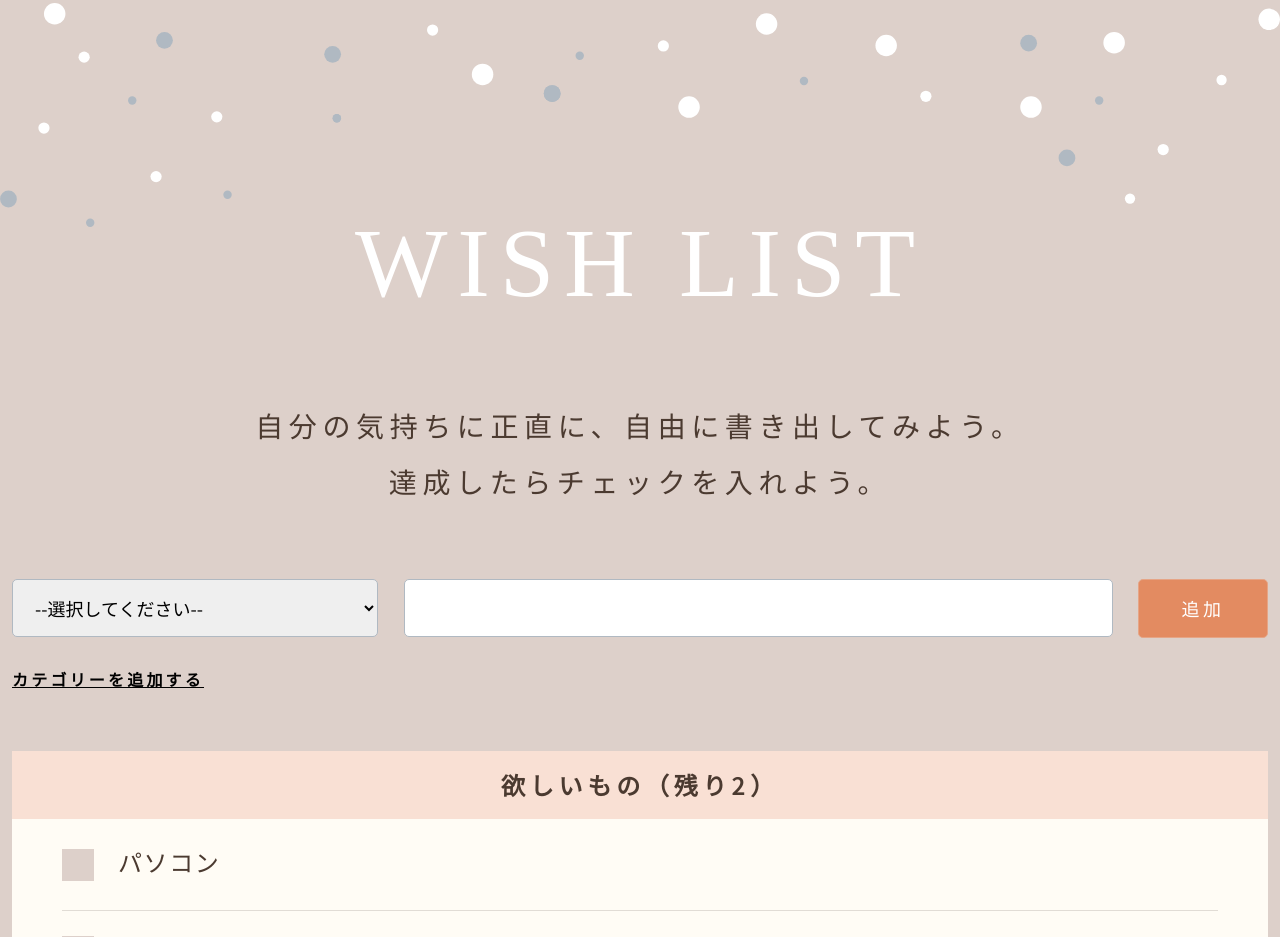
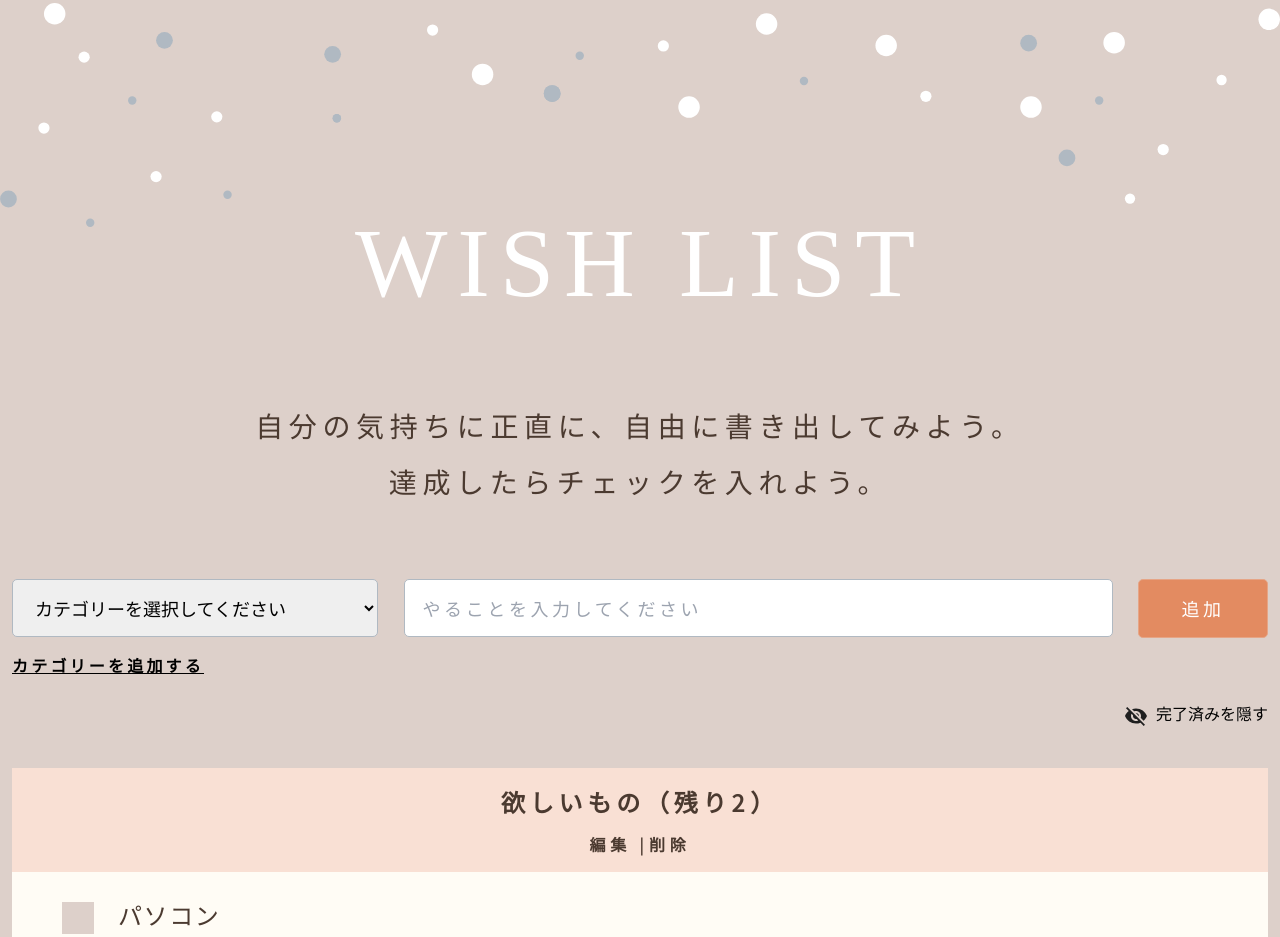
Before and after one commit to ayaoriko/react-todo-list, a React (Create React App) app: page / in a window 1280 px wide. Shown: the top 937 px of the page. Built offline with nearby package versions, Linux system fonts and the light colour scheme.

Commit message:
編集・削除機能をHTML上で追加 / 完了済みを隠す機能の実装

```diff
--- a/src/components/TodoForm.js
+++ b/src/components/TodoForm.js
@@ -14,8 +14,11 @@ export default function TodoForm({ todos,setTodos,categoryList,setCategoryList }
           }
           }>カテゴリーを追加する</button>
         </div>
-        <input type="text" id="TodoInputText" name="TodoInputText" className="todo-form-input" onChange={(e) => setInputText(e.target.value)} />
-        <button type="button" className="todo-form-submit" onClick={() => addTodoContent(todos,setTodos,inputText,inputSelect,setInputError)}>追加</button>
+        <input type="text" id="TodoInputText" name="TodoInputText" value={inputText} placeholder="やることを入力してください"
+          className="todo-form-input" onChange={(e) => setInputText(e.target.value)} />
+        <button type="button" className="todo-form-submit" onClick={() => {
+          addTodoContent(todos,setTodos,inputText,setInputText,inputSelect,setInputError);
+        }}>追加</button>
       </div >
       {inputError === 1 && <p className="todo-form-error   mt-6 text-red-500">未入力の値があります。</p>
       }
@@ -28,7 +31,7 @@ function TodoFormCategorySelect({ categoryList,inputSelect,setInputSelect }) {
     <>
       <select name="category" id="category-select" className="todo-form-select" value={inputSelect}
         onChange={(e) => setInputSelect(e.target.value)}>
-        <option value="">--選択してください--</option>
+        <option value="">カテゴリーを選択してください</option>
         {categoryList.map(ct =>
           <option value={ct} key={ct}>{ct}</option>
         )}
@@ -49,7 +52,7 @@ function AddCategory(categoryList,setCategoryList) {
   }
 }
 
-function addTodoContent(todos,setTodos,inputText,inputSelect,setInputError) {
+function addTodoContent(todos,setTodos,inputText,setInputText,inputSelect,setInputError) {
   if (inputText === "" || inputSelect === "") {
     setInputError(1);
     return;
@@ -60,5 +63,6 @@ function addTodoContent(todos,setTodos,inputText,inputSelect,setInputError) {
     let maxId = todos.length > 0 ? Math.max(...todos.map(todo => todo.id)) : 0;
     // map ではなく、スプレッド構文で新しいオブジェクトを追加する形することで、後ろに追加される
     setTodos([...todos,{ id: maxId + 1,name: inputText,category: inputSelect,isCheck: false }]);
+    setInputText("");
   }
 }
--- a/src/components/TodoList.js
+++ b/src/components/TodoList.js
@@ -1,13 +1,35 @@
+import { useState } from 'react';
+
 export default function TodoList({ todos,setTodos,categoryList }) {
+    const [showCompleteList,setShowCompleteList] = useState(true);
+    let notCompleteTodos = todos.filter(todo => todo.isCheck === false);
+    if (!showCompleteList) {
+        todos = notCompleteTodos;
+    }
+    let lastItemCount = 0;
     return (
         <>
-            {categoryList.map(cat =>
-                <div className="todo-box" key={cat}>
-                    <div className="todo-box-category">{cat}（残り{todos.filter((todo) => todo.category === cat && todo.isCheck === false).length}）</div>
-                    <ul className="todo-box-list">
-                        <TodoBox todos={todos} setTodos={setTodos} category={cat} />
-                    </ul>
-                </div>
+            <ShowCompleteButton showCompleteList={showCompleteList} setShowCompleteList={setShowCompleteList} />
+            {categoryList.map(cat => {
+                lastItemCount = todos.filter(todo => todo.category === cat && !todo.isCheck).length;
+                return (
+                    <div className="todo-box" key={cat}>
+                        <div className="todo-box-category">{cat}（残り{lastItemCount}）
+                            <div className="todo-box-category-edit-area">
+                                <button className="todo-box-category-edit">編集</button> |
+                                <button className="todo-box-category-delete">削除</button>
+                            </div>
+                        </div>
+                        <ul className="todo-box-list">
+                            {lastItemCount > 0 || showCompleteList ?
+                                <TodoBox todos={todos} setTodos={setTodos} category={cat} />
+                                :
+                                !showCompleteList && <li className="todo-box-list-item"><span>完了しました！</span></li>
+                            }
+                        </ul>
+                    </div>
+                )
+            }
             )}
         </>
     );
@@ -31,8 +53,24 @@ function TodoBox({ todos,setTodos,category }) {
                         <svg xmlns="http://www.w3.org/2000/svg" height="14px" viewBox="0 -960 960 960" width="14px" fill="#4B3A30"><path d="M382-240 154-468l57-57 171 171 367-367 57 57-424 424Z" /></svg>
                         <span className="todo-box-list-item-label">{ct.name}</span>
                     </label>
+                    <div className="todo-box-list-item-edit-area">
+                        <button className="todo-box-list-item-edit">編集</button>
+                        <button className="todo-box-list-item-delete">削除</button>
+                    </div>
                 </li>
             )}
         </>
     );
 }
+function ShowCompleteButton({ showCompleteList,setShowCompleteList }) {
+    return (
+        <div className="todo-complete-wrapper">
+            <button type="button" className="todo-complete" onClick={() => setShowCompleteList(prev => !prev)}>
+                {showCompleteList ?
+                    <svg xmlns="http://www.w3.org/2000/svg" height="24px" viewBox="0 0 24 24" width="24px" fill="#1f1f1f"><path d="M0 0h24v24H0zm0 0h24v24H0zm0 0h24v24H0zm0 0h24v24H0z" fill="none" /><path d="M12 7c2.76 0 5 2.24 5 5 0 .65-.13 1.26-.36 1.83l2.92 2.92c1.51-1.26 2.7-2.89 3.43-4.75-1.73-4.39-6-7.5-11-7.5-1.4 0-2.74.25-3.98.7l2.16 2.16C10.74 7.13 11.35 7 12 7zM2 4.27l2.28 2.28.46.46C3.08 8.3 1.78 10.02 1 12c1.73 4.39 6 7.5 11 7.5 1.55 0 3.03-.3 4.38-.84l.42.42L19.73 22 21 20.73 3.27 3 2 4.27zM7.53 9.8l1.55 1.55c-.05.21-.08.43-.08.65 0 1.66 1.34 3 3 3 .22 0 .44-.03.65-.08l1.55 1.55c-.67.33-1.41.53-2.2.53-2.76 0-5-2.24-5-5 0-.79.2-1.53.53-2.2zm4.31-.78l3.15 3.15.02-.16c0-1.66-1.34-3-3-3l-.17.01z" /></svg>
+                    :
+                    <svg xmlns="http://www.w3.org/2000/svg" height="24px" viewBox="0 0 24 24" width="24px" fill="#1f1f1f"><path d="M0 0h24v24H0z" fill="none" /><path d="M12 4.5C7 4.5 2.73 7.61 1 12c1.73 4.39 6 7.5 11 7.5s9.27-3.11 11-7.5c-1.73-4.39-6-7.5-11-7.5zM12 17c-2.76 0-5-2.24-5-5s2.24-5 5-5 5 2.24 5 5-2.24 5-5 5zm0-8c-1.66 0-3 1.34-3 3s1.34 3 3 3 3-1.34 3-3-1.34-3-3-3z" /></svg>}
+                {showCompleteList ? '完了済みを隠す' : '完了済みを表示'}</button>
+        </div>
+    );
+}
--- a/src/index.scss
+++ b/src/index.scss
@@ -1,8 +1,26 @@
 /** Tailwind CSSのリセットCSSのみ利用 **/
 @tailwind base;
 
+$transition-default: all 0.3s ease-in-out;
+
 @function rem($px, $base: 16) {
   @return ($px / $base) * 1rem;
+}
+
+@mixin focusDefault() {
+  &:focus {
+    outline: 1px solid #683A1E;
+  }
+}
+
+@mixin transitionDefault() {
+  transition: all 0.3s ease-in-out;
+
+  @media (min-width: 768px) {
+    &:hover {
+      opacity: 0.5;
+    }
+  }
 }
 
 body {
@@ -13,7 +31,8 @@ body {
 .header-inner,
 .todo-form,
 .todo-box,
-.todo-form-error {
+.todo-form-error,
+.todo-complete-wrapper {
   margin-right: 12px;
   margin-left: 12px;
 
@@ -131,10 +150,8 @@ body {
   border-radius: rem(5);
   padding: .2em 1em;
   border: 1px solid #B0B9C2;
-
-  &:focus {
-    outline: 1px solid #683A1E;
-  }
+  cursor: pointer;
+  @include focusDefault();
 }
 
 .category-button {
@@ -143,11 +160,14 @@ body {
   text-decoration: underline;
   letter-spacing: 0.2em;
   font-weight: 600;
+  @include transitionDefault();
+  @include focusDefault();
 
   @media (min-width: 768px) {
-    margin-top: rem(30);
+    margin-top: rem(16);
     font-size: rem(16);
   }
+
 }
 
 
@@ -160,10 +180,7 @@ body {
   padding: .2em 1em;
   border: 1px solid #B0B9C2;
   letter-spacing: 0.1em;
-
-  &:focus {
-    outline: 1px solid #683A1E;
-  }
+  @include focusDefault();
 
   @media (min-width: 768px) {
     width: 58%;
@@ -187,15 +204,40 @@ body {
     letter-spacing: 0.2em;
   }
 
-  &:focus {
-    outline: 1px solid #683A1E;
-  }
+  @include focusDefault();
+  @include transitionDefault();
 }
 
 .todo-form-error {
   margin-top: rem(24);
   color: #CB3535;
 }
+
+/** 完了済みトグル **/
+
+.todo-complete-wrapper {
+  margin-top: 40px;
+  margin-bottom: -10px;
+  text-align: right;
+  font-size: 14px;
+
+  @media (min-width: 768px) {
+    margin-top: 24px;
+    font-size: 16px;
+    margin-bottom: -20px;
+  }
+}
+
+.todo-complete {
+  @include transitionDefault();
+}
+
+
+.todo-complete svg {
+  display: inline-block;
+  margin-right: 0.5em;
+}
+
 
 /** リスト **/
 
@@ -224,6 +266,21 @@ body {
   }
 }
 
+.todo-box-category-edit-area {
+  font-size: rem(12);
+  margin-top: rem(8);
+
+  @media (min-width: 768px) {
+    font-size: rem(16);
+    margin-top: rem(12);
+  }
+}
+
+.todo-box-category-edit,
+.todo-box-category-delete {
+  @include transitionDefault();
+}
+
 .todo-box-list {
   padding: 0 12px;
   background-color: #FFFCF5;
@@ -234,6 +291,14 @@ body {
 }
 
 .todo-box-list-item {
+  position: relative;
+
+  /*** 編集・削除ボタンの表示制御 **/
+  &:hover .todo-box-list-item-edit-area {
+    opacity: 1;
+    transition: all .3s ease-in-out;
+  }
+
   &:first-child {
     padding-top: 5px;
   }
@@ -243,7 +308,8 @@ body {
   }
 }
 
-.todo-box-list-item label {
+.todo-box-list-item>label,
+.todo-box-list-item>span {
   display: flex;
   cursor: pointer;
   width: 100%;
@@ -304,6 +370,55 @@ body {
   @media (min-width: 768px) {
     margin-left: 24px;
     font-size: rem(24);
-    width: calc(100% - 24px - 30px);
+    width: calc(100% - 24px - 30px - 62px - 62px - rem(14) - rem(14));
   }
 }
+
+/** 編集・削除ボタン **/
+.todo-box-list-item-edit-area {
+  padding-bottom: 22px;
+  display: flex;
+
+  @media (min-width: 768px) {
+    padding-bottom: 0;
+    opacity: 0;
+    position: absolute;
+    right: 0;
+    top: 0;
+    bottom: 0;
+    margin: auto;
+    align-items: center;
+  }
+}
+
+.todo-box-list-item-edit,
+.todo-box-list-item-delete {
+  font-size: rem(14);
+  min-width: 62px;
+  background-color: #E38B61;
+  border-radius: rem(5);
+  padding: rem(8) 0;
+  text-align: center;
+  color: #fff;
+  letter-spacing: 0.1em;
+  width: 48%;
+  letter-spacing: 0.2em;
+
+  @media (min-width: 768px) {
+    width: auto;
+  }
+
+  @include focusDefault();
+  @include transitionDefault();
+}
+
+.todo-box-list-item-edit {
+  background-color: #F9E0D4;
+  color: #4B3030;
+}
+
+.todo-box-list-item-delete {
+  margin-left: rem(14);
+  background-color: #9D1717;
+  color: #fff;
+}
```
Also changed, not shown: 1 other file (tests, documents, lock files or other folders).
